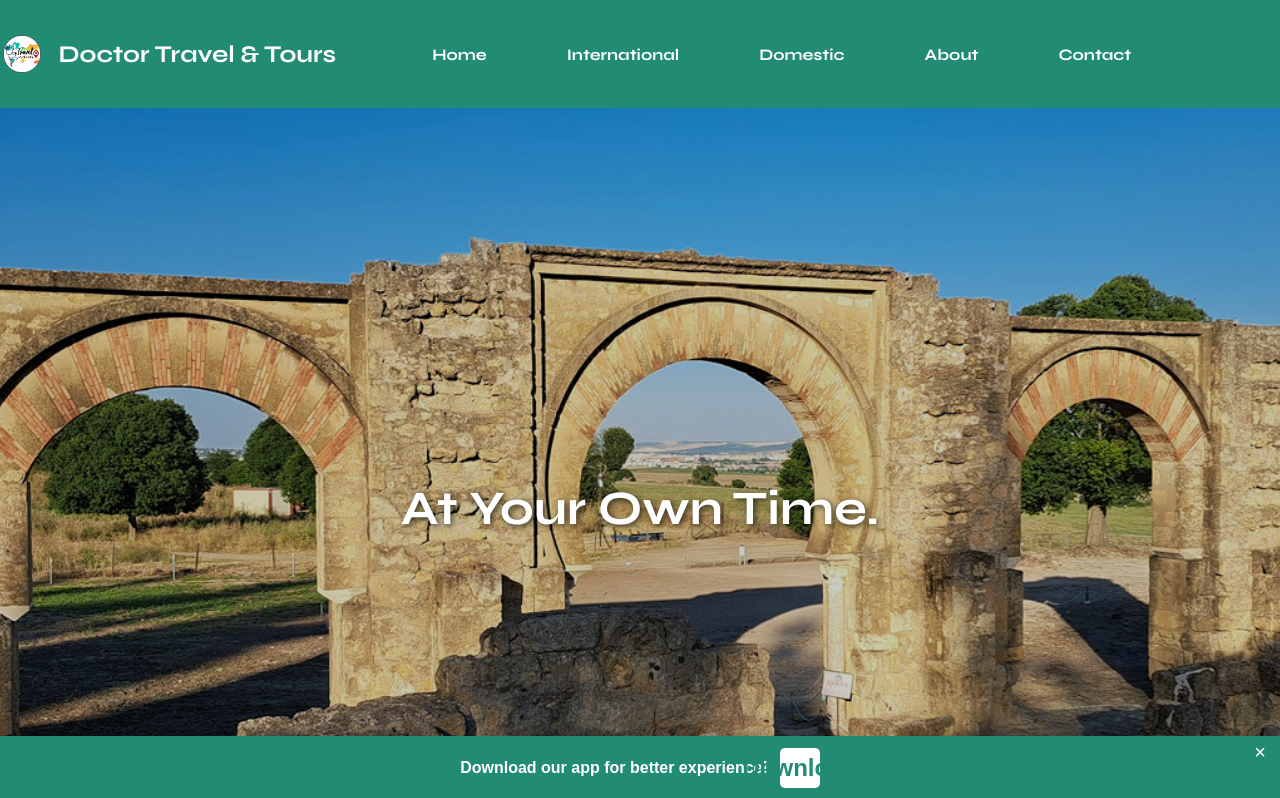
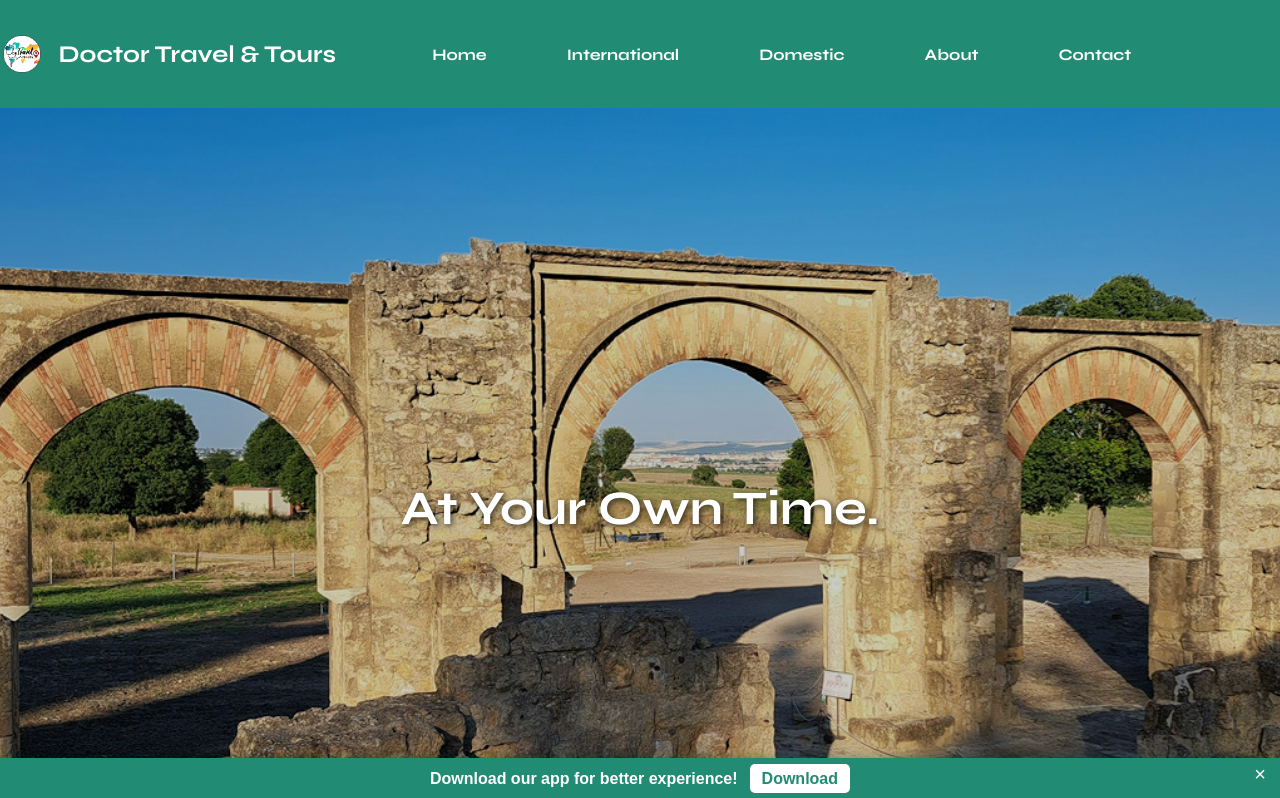
Before and after one commit to joey-crtl/DTTMSys-Dynamic-WebApp, a React (Vite) app: page / in a window 1280 px wide. Shown: the top 798 px of the page. Built offline with nearby package versions, Linux system fonts and the light colour scheme; no server answers.

Commit message:
revision again

```diff
--- a/src/pages/contact.jsx
+++ b/src/pages/contact.jsx
@@ -217,7 +217,7 @@ function Contact() {
               {/* Download App Button */}
               <a
                 href="https://expo.dev/artifacts/eas/pU8x2t3478LY2uaCn5oHrj.apk"
-                className="download-btn"
+                className="download-app-btn"
                 target="_blank"
                 rel="noopener noreferrer"
                 aria-label="Download App"
--- a/src/styles/main.css
+++ b/src/styles/main.css
@@ -900,20 +900,20 @@ footer {
   font-weight: bold;
 }
 
-.download-btn {
+.download-app-btn {
   display: flex;
   justify-content: center;
   align-items: center;
-  width: 40px;      /* same as social icons height/width */
-  height: 40px;
+  width: 30px;      /* same as social icons height/width */
+  height: 30px;
   font-size: 1.5rem; /* same as social icons */
-  background-color: #228B73;
+  background-color: #020202;
   color: #fff;
   border-radius: 50%; /* make it circular like social icons */
   text-decoration: none;
   transition: background 0.3s ease;
 }
 
-.download-btn:hover {
+.download-app-btn:hover {
   background-color: #1a6a55;
 }
```
